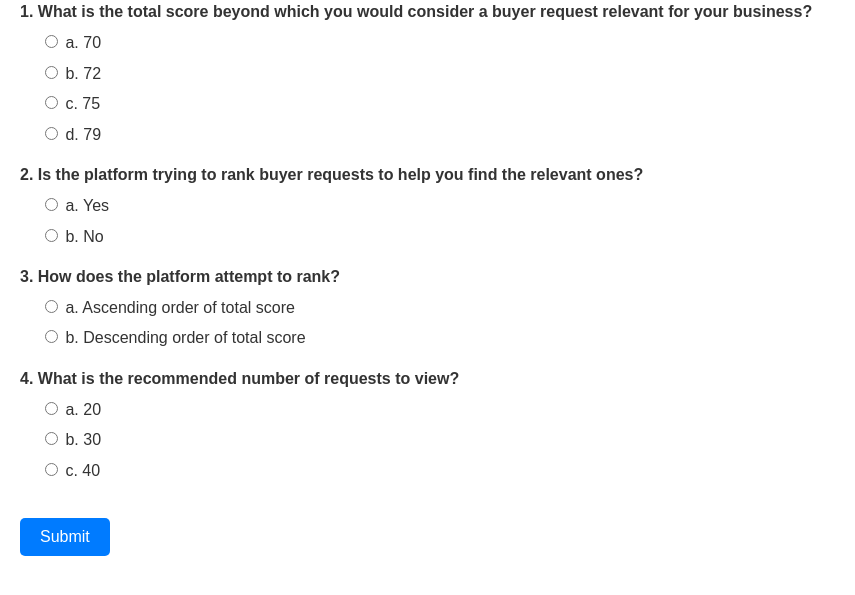
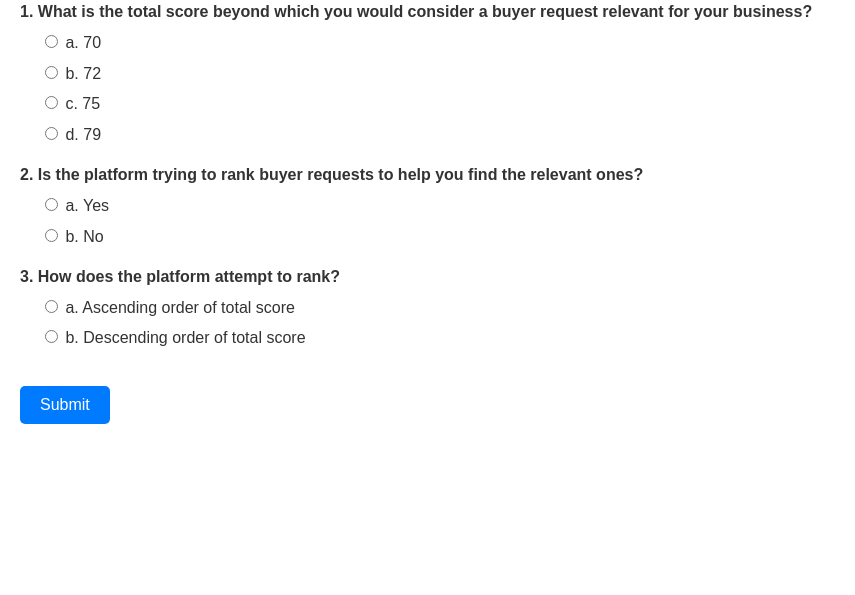
Before and after one commit to SentientPlatypus/scrollnudge, a Flask app: template app/templates/assessment.html in a window 1280 px wide. Shown: the part 79-674 px from the top of the page, without its empty margins (0-855 px from the left). Run offline with Flask 3, Linux system fonts and the light colour scheme; the template is opened without the code that fills it, so the values that code supplies are empty.

Commit message:
added extra branch for no_nudge. Removed q4 for no nudge

```diff
--- a/app/main.py
+++ b/app/main.py
@@ -102,9 +102,8 @@ def submitAssessment():
     q1 = request.form.get('q1')
     q2 = request.form.get('q2')
     q3 = request.form.get('q3')
-    q4 = request.form.get('q4')
 
-    if q1 == "72" and q2 == "yes" and q3 == "descending" and q4 == "30":
+    if q1 == "72" and q2 == "yes" and q3 == "descending":
         print("assessment passed. redirecting to experiment")
         return redirect(url_for('run_experiment'))
     return render_template('failed.html')
--- a/app/templates/assessment.html
+++ b/app/templates/assessment.html
@@ -81,15 +81,6 @@
             </div>
         </div>
 
-        <div class="question">
-            <span>4. What is the recommended number of requests to view?</span>
-            <div class="options">
-                <label><input type="radio" name="q4" value="20"> a. 20</label>
-                <label><input type="radio" name="q4" value="30"> b. 30</label>
-                <label><input type="radio" name="q4" value="40"> c. 40</label>
-            </div>
-        </div>
-
         <button type="submit" class="submit-button">Submit</button>
     </form>
 </body>
```
